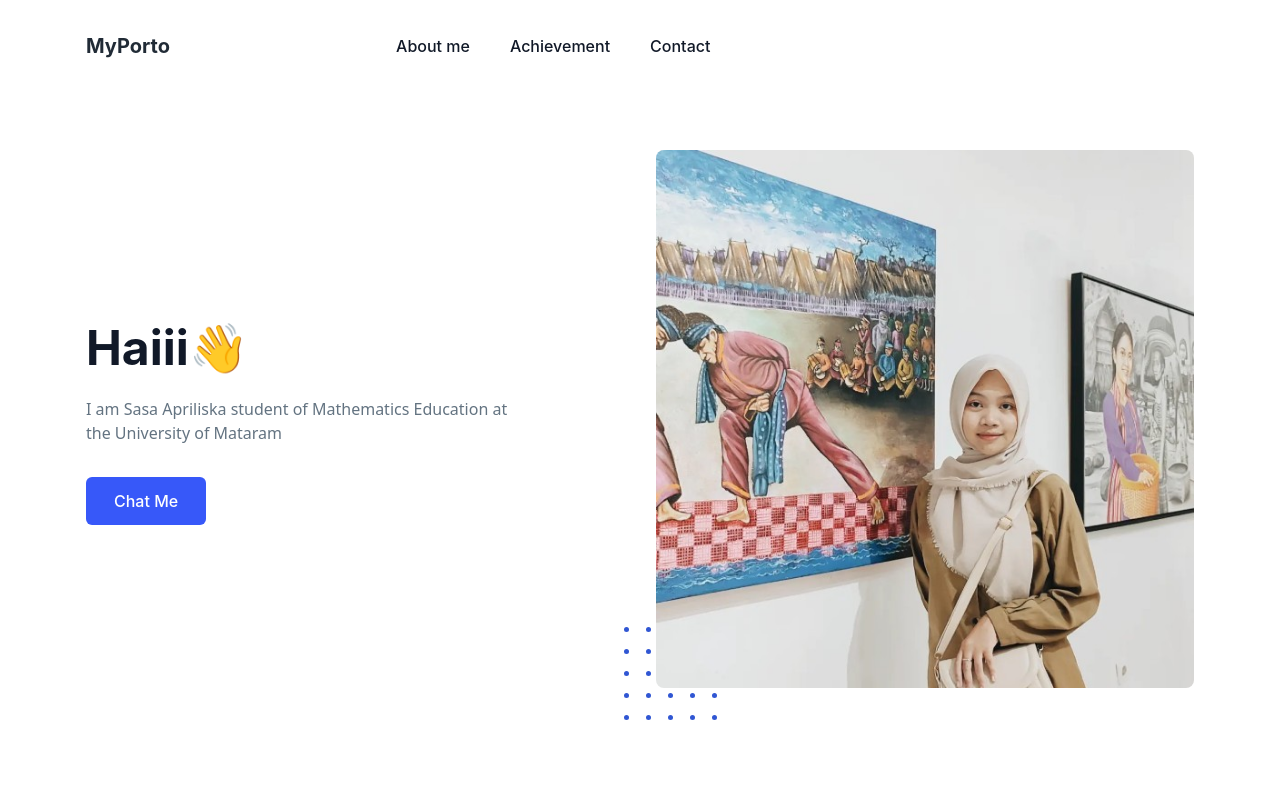
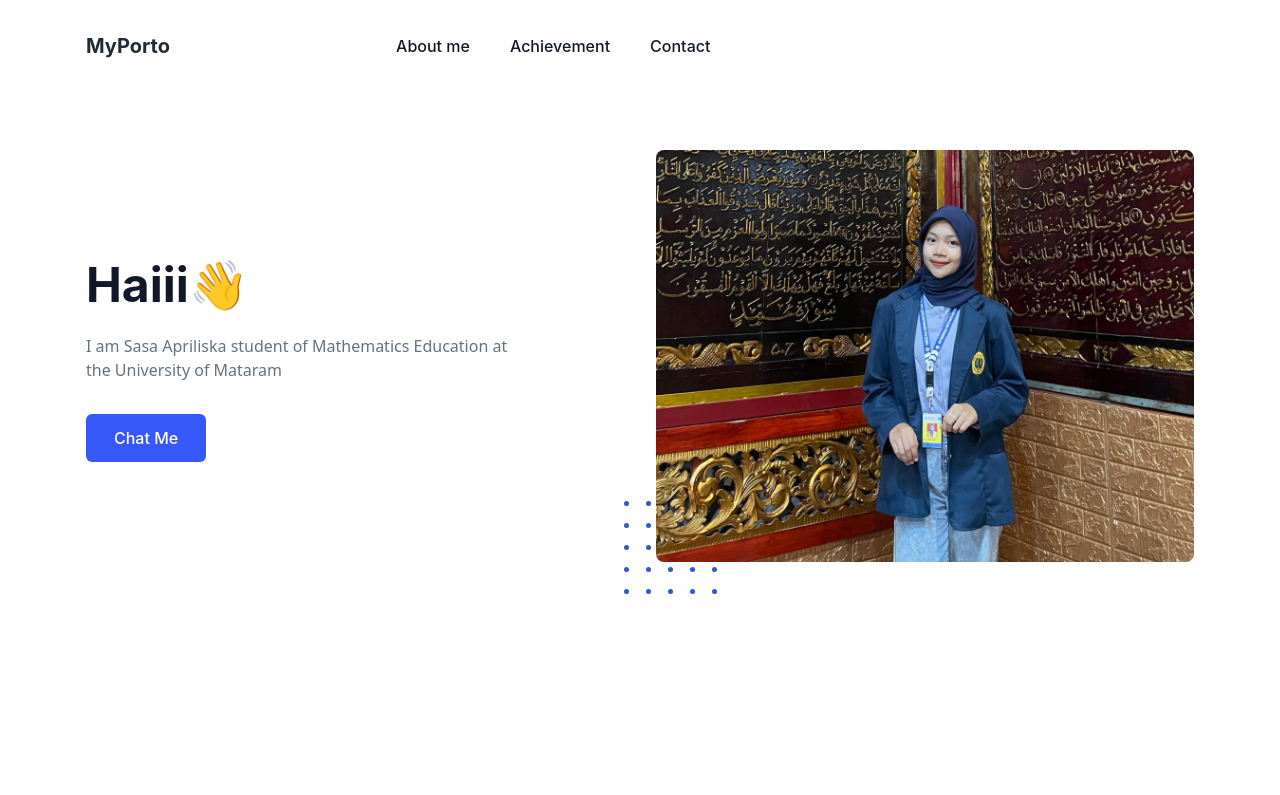
Before and after one commit to newbiema/Sasa-Portofolio, a website: page index.html in a window 1280 px wide. Shown: the top 795 px of the page. Drawn offline with nearby package versions, Linux system fonts and the light colour scheme.

Commit message:
Ganti foto profil

```diff
--- a/index.html
+++ b/index.html
@@ -116,7 +116,7 @@
             <div class="lg:ml-auto lg:text-right">
                <div class="relative z-10 inline-block pt-11 lg:pt-0">
                   <img
-                     src="/img/sasa.jpeg"
+                     src="/img/foto profil.jpg"
                      alt="hero"
                      class= "h-34 rounded-lg lg:ml-auto"
                      />
```
Also changed, not shown: img/foto profil.jpg (added), img/sasa.jpeg (deleted).
